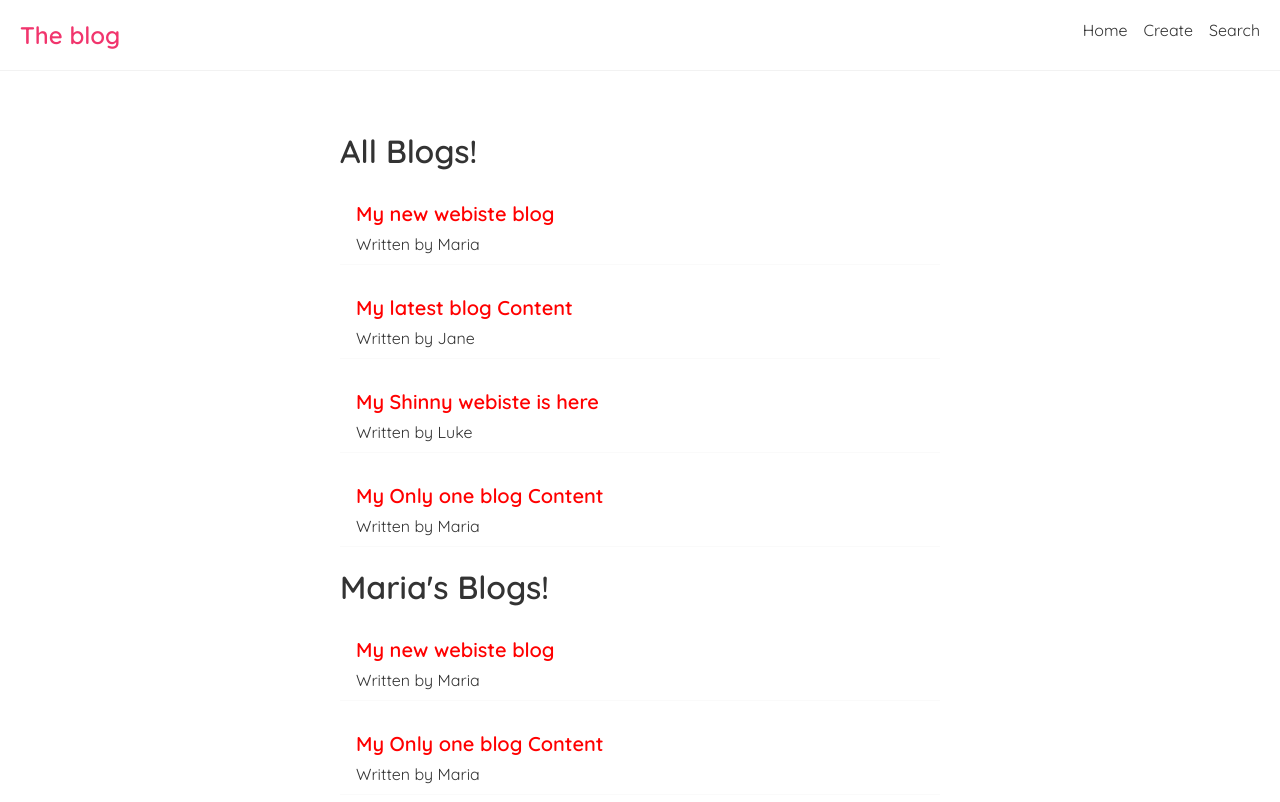
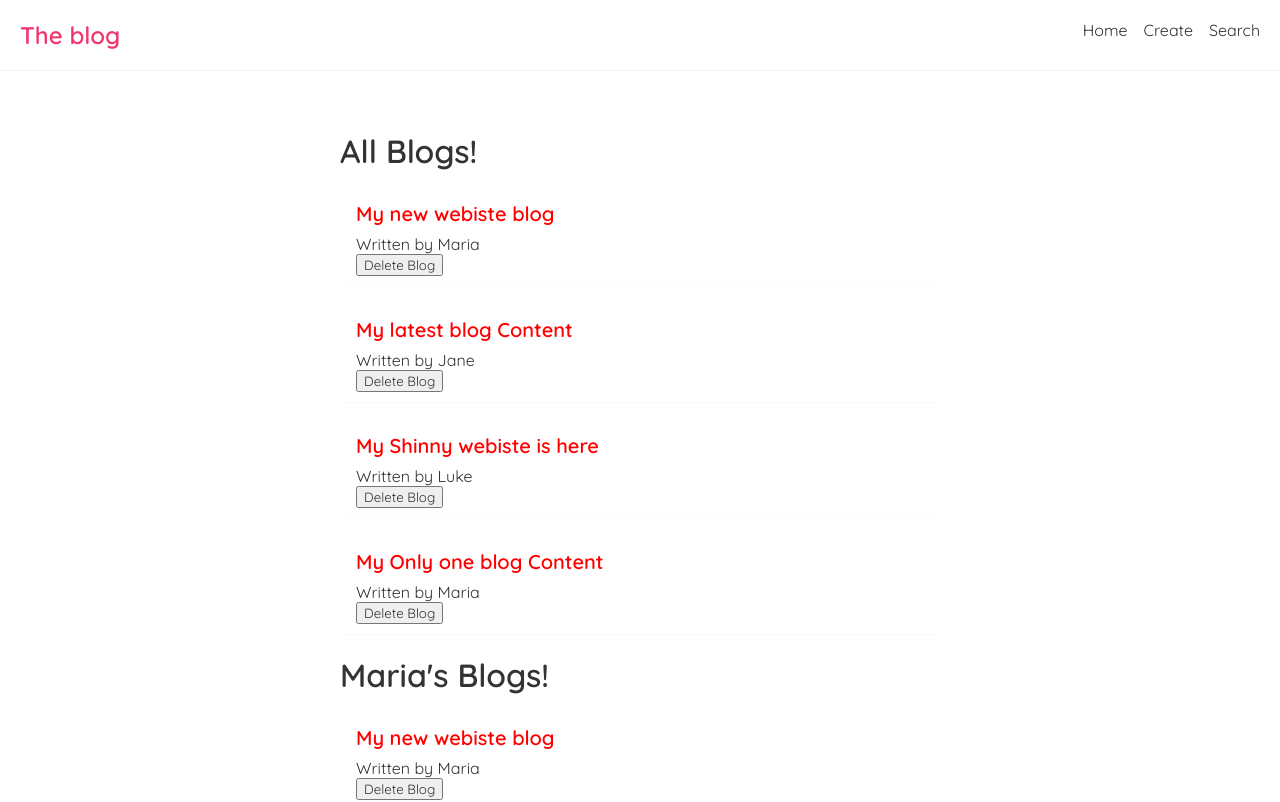
Before and after one commit to harryudi/My_react_blog, a React (Create React App) app in the folder project-sky/: page / in a window 1280 px wide. Shown: the top 802 px of the page. Built offline with nearby package versions, Linux system fonts and the light colour scheme.

Commit message:
delete-blog-function

```diff
--- a/project-sky/src/BlogLists.js
+++ b/project-sky/src/BlogLists.js
@@ -1,4 +1,4 @@
-const BlogLists = ({blogsP, titleP}) => {
+const BlogLists = ({blogsP, titleP, handleDelete}) => {
 
     // const blogs =props.blogs;
     // const title=props.title
@@ -9,6 +9,7 @@ const BlogLists = ({blogsP, titleP}) => {
             <div className="blog-preview" key={blogOutput.id}>
                 <h2>{blogOutput.title}</h2>
                 <p>Written by {blogOutput.author}</p>
+                <button onClick={()=>handleDelete(blogOutput.id)}>Delete Blog</button>
             </div>
 
 
--- a/project-sky/src/Home.js
+++ b/project-sky/src/Home.js
@@ -11,9 +11,14 @@ const Home = () => {
         {title:'My Shinny webiste is here', body: 'I will be reaching out to each founder personally to extend every information and provide them with the necessary details for the calls. If you require any additional information or assistance in coordinating these interviews, please do not hesitate to reach out to me.', author: 'Luke', id:3 },
         {title:'My Only one blog Content', body: 'I will be reaching out to each founder personally to extend every information and provide them with the necessary details for the calls. If you require any additional information or assistance in coordinating these interviews, please do not hesitate to reach out to me.', author: 'Maria', id:4 }
     ])
+
+    const handleDelete = (id) => {
+        const newBlogs = blogs.filter (blogs => blogs.id !== id);
+        setBlogs(newBlogs);
+    }
     return (
         <div className="home">
-            <BlogLists blogsP={blogs} titleP="All Blogs!" />
+            <BlogLists blogsP={blogs} titleP="All Blogs!" handleDelete={handleDelete} />
             <BlogLists blogsP={blogs.filter((blog)=>blog.author==='Maria') } titleP="Maria's Blogs!" />
         </div>
      );
```
